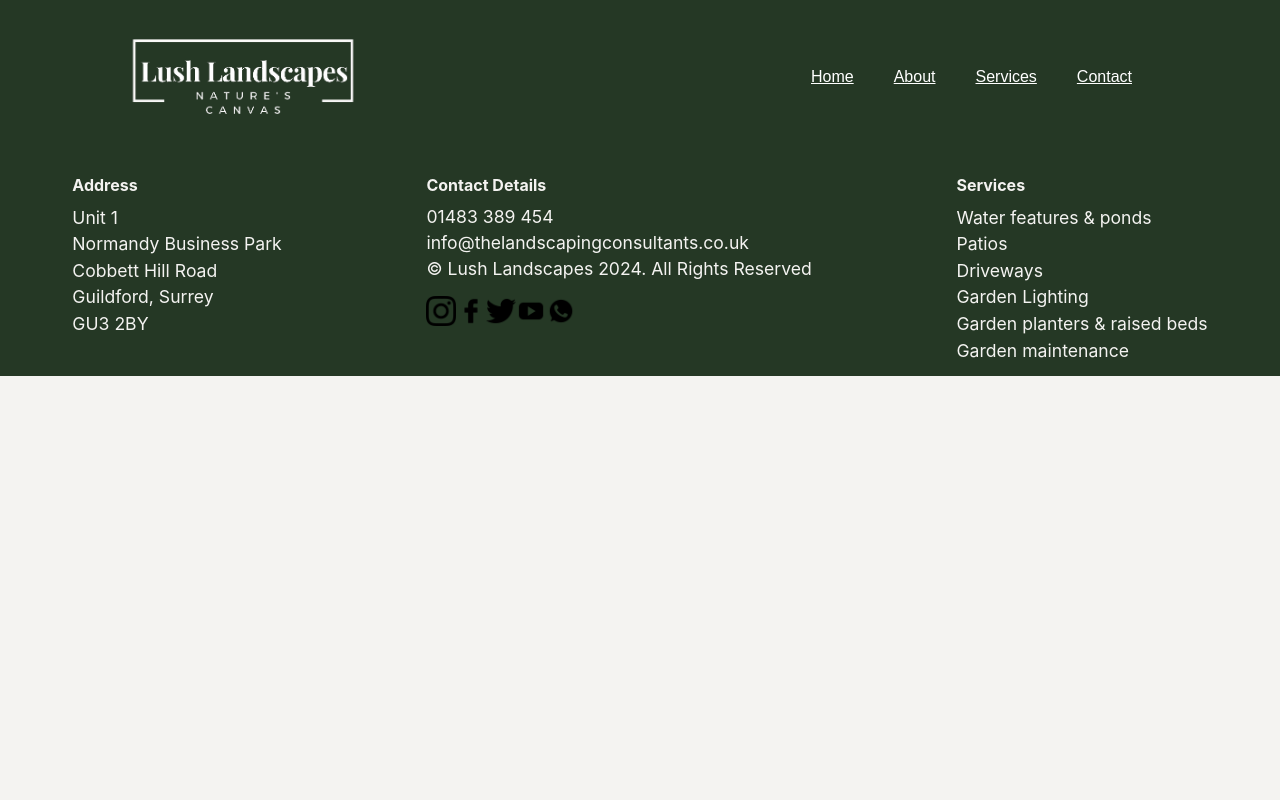
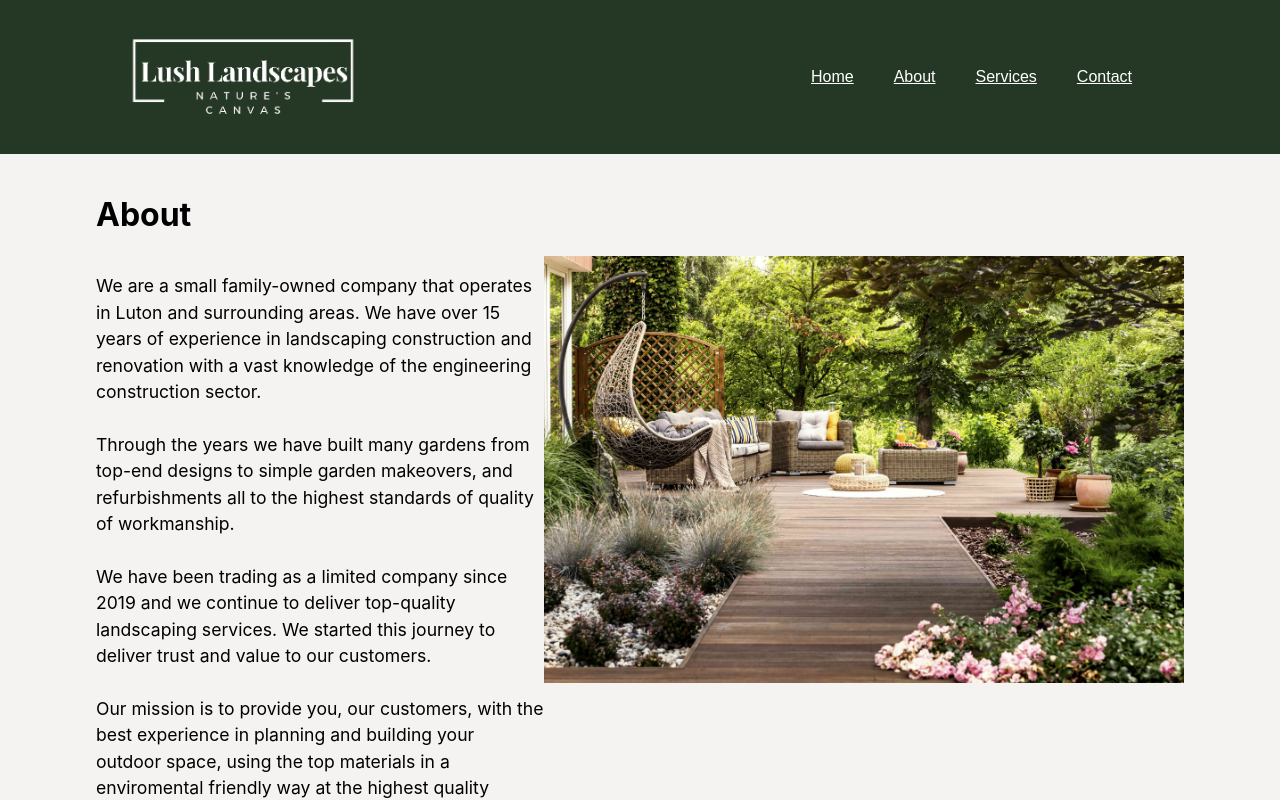
Before and after one commit to GBMackinnon/ReactProject, a React (Create React App) app in the folder react-application/: page /About in a window 1280 px wide. Shown: the top 800 px of the page. Built offline with nearby package versions, Linux system fonts and the light colour scheme; the HTML template or start-up script is replaced by a standard one.

Commit message:
Added About Page

```diff
--- a/react-application/src/App.js
+++ b/react-application/src/App.js
@@ -2,6 +2,7 @@ import React from "react";
 import { BrowserRouter as Router, Route, Switch } from "react-router-dom";
 import Header from "./Components/Header";
 import Home from "./Components/Home";
+import About from "./Components/About";
 import Service from "./Components/Service";
 import Footer from "./Components/Footer";
 import Contact from "./Components/Contact";
@@ -31,7 +32,26 @@ function App() {
 
           <Route path="/About">
             {
+              <About
+              title="About"
+              description={
+                <>
+                  We are a small family-owned company that operates in Luton and surrounding areas. We have over 15 years of experience in landscaping construction and renovation with a vast knowledge of the engineering construction sector. <br/><br/>
 
+                  Through the years we have built many gardens from top-end designs to simple garden makeovers, and refurbishments all to the highest standards of quality of workmanship. <br/><br/>
+
+                  We have been trading as a limited company since 2019 and we continue to deliver top-quality landscaping services. We started this journey to deliver trust and value to our customers. <br/><br/>
+
+                  Our mission is to provide you, our customers, with the best experience in planning and building your outdoor space, using the top materials in a enviromental friendly way at the highest quality standards. <br/><br/>
+                </>
+              }
+              img1={Patio1} img1Desc="Patio1"
+              img2={Patio2} img2Desc="Patio2"
+              img3={Patio3} img3Desc="Patio3"
+              img4={Patio4} img4Desc="Patio4"
+              img5={Patio5} img5Desc="Patio5"
+              img6={Patio6} img6Desc="Patio6"
+            />
             }
           </Route>
           <Route path="/Services">
--- /dev/null
+++ b/react-application/src/Components/About.jsx
@@ -0,0 +1,24 @@
+import React from "react";
+import './Styles/About-Styles.css';
+import aboutImg from '../assets/Gardening-Services/Patios/Patio1.jpg';
+
+function About(props) {
+
+  return (
+    <div className="container">
+      <div className="about-container">
+      <div>
+        <h1>{props.title}</h1>
+        <div className="about-contents">
+          <p>{props.description}</p>
+          <div className="image">
+            <img src={aboutImg} alt="gardening" />
+          </div>
+        </div>
+        </div>
+      </div>
+    </div>
+  );
+}
+
+export default About;
--- /dev/null
+++ b/react-application/src/Components/Styles/About-Styles.css
@@ -0,0 +1,30 @@
+.container{
+    display: flex;
+    width: 100vw;
+    justify-content: center;
+}
+
+.about-container{
+    width: 85%;
+    gap: 20px;
+    margin: 20px;
+}
+
+.about-contents{
+    display: flex;
+    width: 100%
+}
+
+.about-container p{
+    line-height: 1.5em;
+    font-size: 1.1em;
+    flex-basis: 70%;
+}
+
+.image{
+
+}
+
+.about-container img{
+    max-width: 100%;
+}
```
